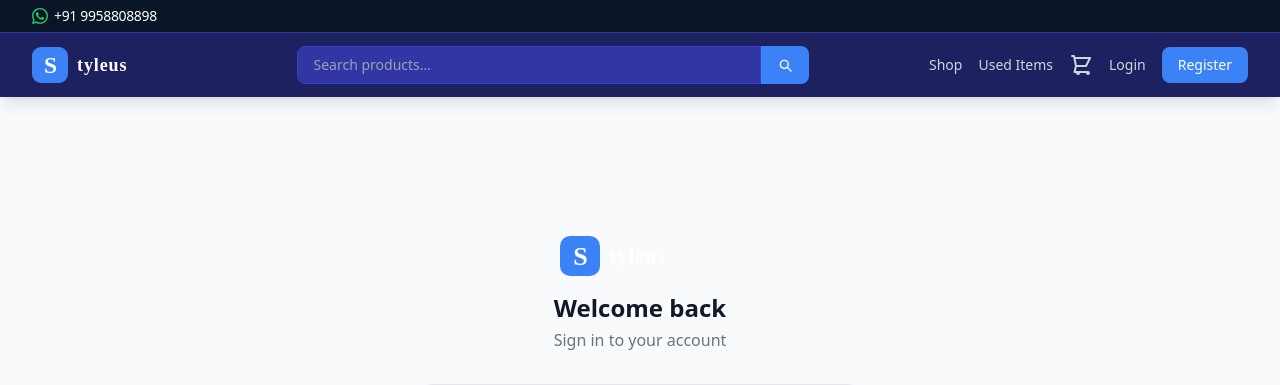
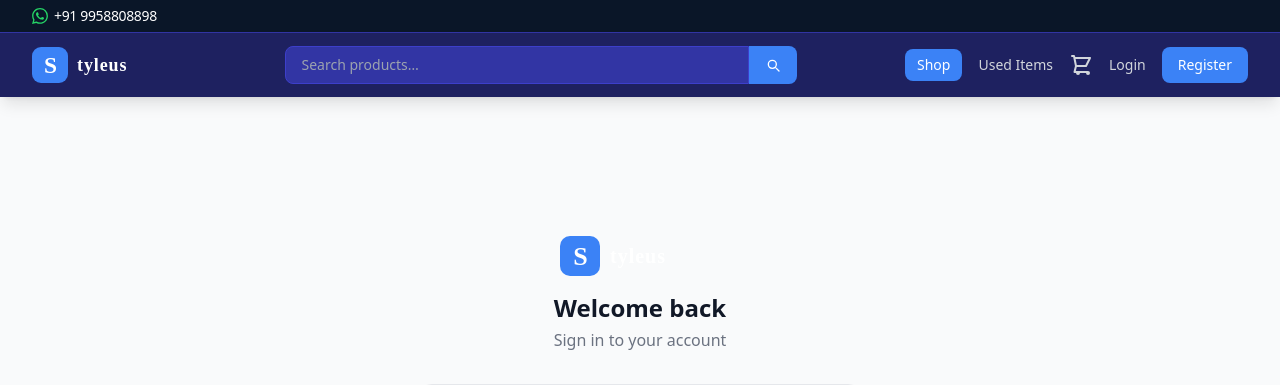
Before and after one commit to styleus125/styleus, a Flask app: a page that uses templates/base.html in a window 1280 px wide. Shown: the top 385 px of the page. Run offline with Flask 3, Linux system fonts and the light colour scheme; some libraries are stand-ins or nearby versions.

Commit message:
style Shop nav link as button matching +Sell style but in blue
Co-Authored-By: Claude Sonnet 4.6 <noreply@anthropic.com>

```diff
--- a/templates/base.html
+++ b/templates/base.html
@@ -71,7 +71,7 @@
 
       <!-- Nav links -->
       <div class="flex items-center gap-4">
-        <a href="{{ url_for('shop.products') }}" class="hidden sm:inline text-gray-300 hover:text-white text-sm transition">Shop</a>
+        <a href="{{ url_for('shop.products') }}" class="hidden sm:inline bg-blue-500 hover:bg-blue-600 text-white text-sm font-medium px-3 py-1.5 rounded-lg transition">Shop</a>
         <a href="{{ url_for('sell.public_listings') }}" class="hidden sm:inline text-gray-300 hover:text-white text-sm transition">Used Items</a>
         {% if current_user.is_authenticated %}
         <a href="{{ url_for('sell.sell_form') }}" class="hidden sm:inline bg-green-600 hover:bg-green-700 text-white text-sm font-medium px-3 py-1.5 rounded-lg transition">+ Sell</a>
```
